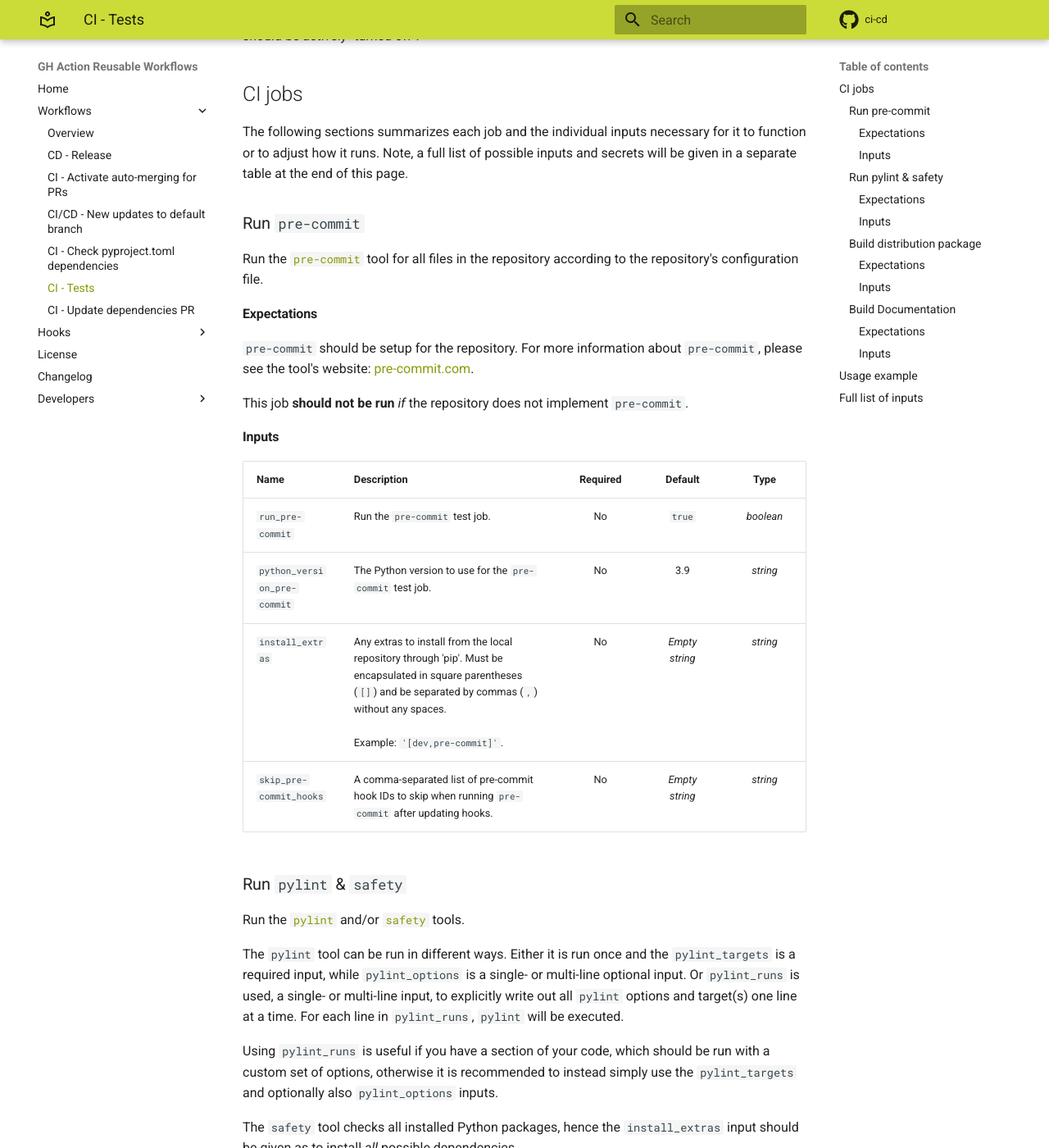
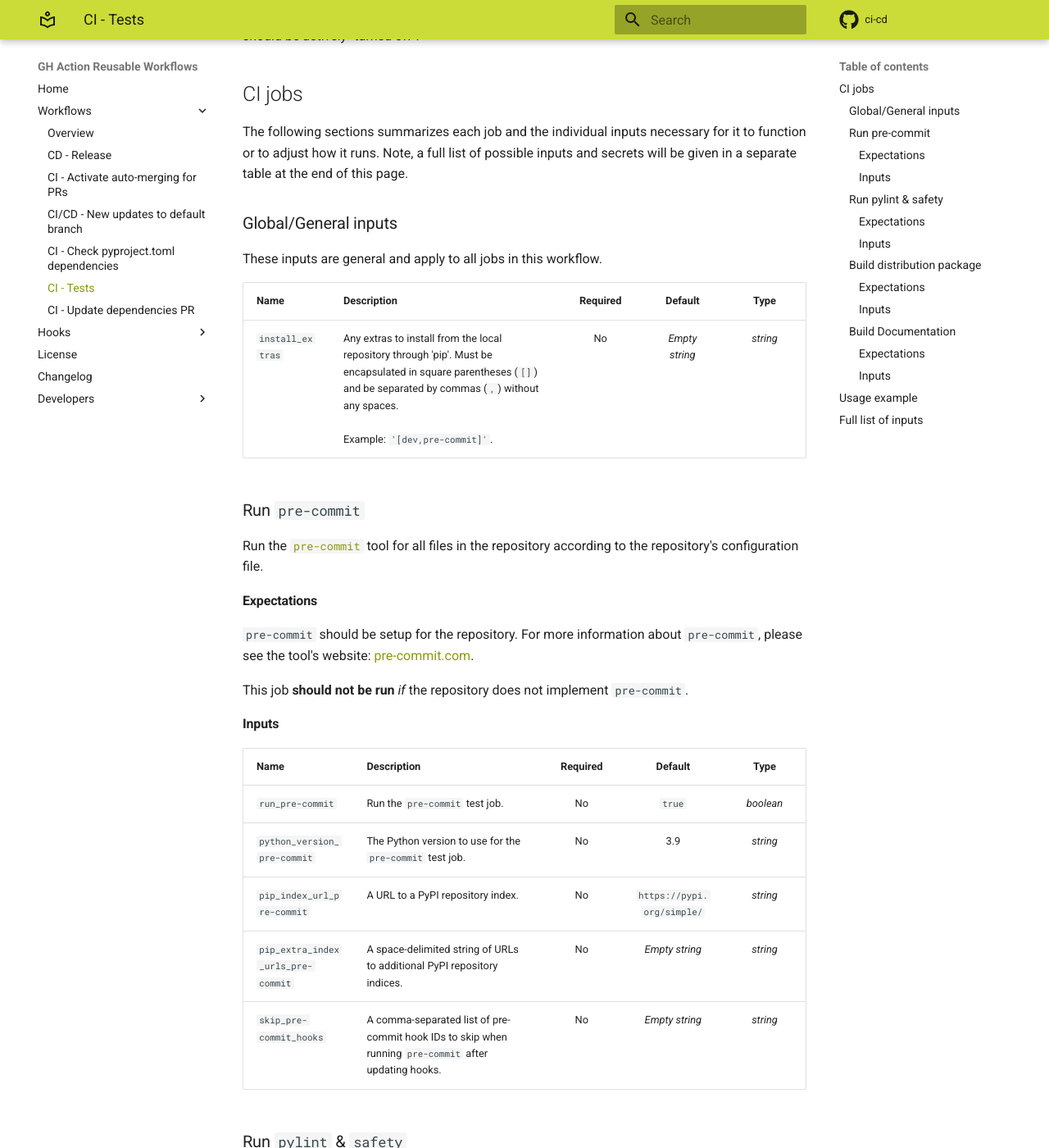
Before and after one commit to SemanticMatter/ci-cd, an MkDocs documentation site: the page built from docs/workflows/ci_tests.md, in a window 1280 px wide and 1400 px high, scrolled down 257 px. Shown: the whole window at 82% size. Built offline with MkDocs 1.6.1 and Material for MkDocs 9.7.7, drawn with Linux system fonts in a browser that asks for light colours; comment, search, counter and statistics services are not loaded; the version menu is left out; some of the changed text lies outside the part shown.

Commit message:
Support adding pip index URLs (#277)
Remove all uses of GITHUB_ENV and instead use GITHUB_OUTPUT.

Update documentation accordingly.

```diff
--- a/docs/workflows/ci_tests.md
+++ b/docs/workflows/ci_tests.md
@@ -12,6 +12,14 @@ By default, they will all run and should be actively "turned off".
 
 The following sections summarizes each job and the individual inputs necessary for it to function or to adjust how it runs.
 Note, a full list of possible inputs and secrets will be given in a separate table at the end of this page.
+
+### Global/General inputs
+
+These inputs are general and apply to all jobs in this workflow.
+
+| **Name** | **Description** | **Required** | **Default** | **Type** |
+|:--- |:--- |:---:|:---:|:---:|
+| `install_extras` | Any extras to install from the local repository through 'pip'. Must be encapsulated in square parentheses (`[]`) and be separated by commas (`,`) without any spaces.</br></br>Example: `'[dev,pre-commit]'`. | No | _Empty string_ | _string_ |
 
 ### Run `pre-commit`
 
@@ -30,7 +38,8 @@ This job **should not be run** _if_ the repository does not implement `pre-commi
 |:--- |:--- |:---:|:---:|:---:|
 | `run_pre-commit` | Run the `pre-commit` test job. | No | `true` | _boolean_ |
 | `python_version_pre-commit` | The Python version to use for the `pre-commit` test job. | No | 3.9 | _string_ |
-| `install_extras` | Any extras to install from the local repository through 'pip'. Must be encapsulated in square parentheses (`[]`) and be separated by commas (`,`) without any spaces.</br></br>Example: `'[dev,pre-commit]'`. | No | _Empty string_ | _string_ |
+| `pip_index_url_pre-commit` | A URL to a PyPI repository index. | No | `https://pypi.org/simple/` | _string_ |
+| `pip_extra_index_urls_pre-commit` | A space-delimited string of URLs to additional PyPI repository indices. | No | _Empty string_ | _string_ |
 | `skip_pre-commit_hooks` | A comma-separated list of pre-commit hook IDs to skip when running `pre-commit` after updating hooks. | No | _Empty string_ | _string_ |
 
 ### Run `pylint` & `safety`
@@ -58,7 +67,8 @@ There are no expectations or pre-requisites.
 | `run_pylint` | Run the `pylint` test job. | No | `true` | _boolean_ |
 | `run_safety` | Run the `safety` test job. | No | `true` | _boolean_ |
 | `python_version_pylint_safety` | The Python version to use for the `pylint` and `safety` test jobs. | No | 3.9 | _string_ |
-| `install_extras` | Any extras to install from the local repository through 'pip'. Must be encapsulated in square parentheses (`[]`) and be separated by commas (`,`) without any spaces.</br></br>Example: `'[dev,pre-commit]'`. | No | _Empty string_ | _string_ |
+| `pip_index_url_pylint_safety` | A URL to a PyPI repository index. | No | `https://pypi.org/simple/` | _string_ |
+| `pip_extra_index_urls_pylint_safety` | A space-delimited string of URLs to additional PyPI repository indices. | No | _Empty string_ | _string_ |
 | `pylint_targets` | Space-separated string of pylint file and folder targets.</br></br>**Note**: This is only valid if `pylint_runs` is not defined. | **Yes, if `pylint_runs` is not defined** | _Empty string_ | _string_ |
 | `pylint_options` | Single (space-separated) or multi-line string of pylint command line options.</br></br>**Note**: This is only valid if `pylint_runs` is not defined.</br></br>See also [Single vs multi-line input](index.md#single-vs-multi-line-input). | No | _Empty string_ | _string_ |
 | `pylint_runs` | Multi-line string with each line representing a separate pylint run/execution. This should include all desired options and targets.</br></br>**Important**: The inputs `pylint_options` and `pylint_targets` will be ignored if this is defined.</br></br>See also [Single vs multi-line input](index.md#single-vs-multi-line-input). | No | _Empty string_ | _string_ |
@@ -80,6 +90,8 @@ The repository should be a "buildable" Python package.
 |:--- |:--- |:---:|:---:|:---:|
 | `run_build_package` | Run the `build package` test job. | No | `true` | _boolean_ |
 | `python_version_package` | The Python version to use for the `build package` test job. | No | 3.9 | _string_ |
+| `pip_index_url_package` | A URL to a PyPI repository index. | No | `https://pypi.org/simple/` | _string_ |
+| `pip_extra_index_urls_package` | A space-delimited string of URLs to additional PyPI repository indices. | No | _Empty string_ | _string_ |
 | `build_libs` | A space-separated list of packages to install via PyPI (`pip install`). | No | _Empty string_ | _string_ |
 | `build_cmd` | The package build command, e.g., `'flit build'` or `'python -m build'` (default). | No | `python -m build` | _string_ |
 
@@ -115,6 +127,8 @@ General inputs for building the documentation:
 |:--- |:--- |:---:|:---:|:---:|
 | `run_build_docs` | Run the `build package` test job. | No | `true` | _boolean_ |
 | `python_version_docs` | The Python version to use for the `build documentation` test job. | No | 3.9 | _string_ |
+| `pip_index_url_docs` | A URL to a PyPI repository index. | No | `https://pypi.org/simple/` | _string_ |
+| `pip_extra_index_urls_docs` | A space-delimited string of URLs to additional PyPI repository indices. | No | _Empty string_ | _string_ |
 | `relative` | Whether or not to use the locally installed Python package(s), and install it as an editable. | No | `false` | _boolean_ |
 | `system_dependencies` | A single (space-separated) or multi-line string of Ubuntu APT packages to install prior to building the documentation.</br></br>See also [Single vs multi-line input](index.md#single-vs-multi-line-input). | No | _Empty string_ | _string_ |
 | `warnings_as_errors` | Build the documentation in 'strict' mode, treating warnings as errors.</br></br>**Important**: If this is set to `false`, beware that the documentation may _not_ be rendered or built as one may have intended.</br></br>Default: `true`. | No | `true` | _boolean_ |
@@ -217,18 +230,29 @@ See also [General information](index.md#general-information).
 |:--- |:--- |:---:|:---:|:---:|
 | `install_extras` | Any extras to install from the local repository through 'pip'. Must be encapsulated in square parentheses (`[]`) and be separated by commas (`,`) without any spaces.</br></br>Example: `'[dev,pre-commit]'`. | No | _Empty string_ | _string_ |
 | `run_pre-commit` | Run the `pre-commit` test job. | No | `true` | _boolean_ |
+| `python_version_pre-commit` | The Python version to use for the `pre-commit` test job. | No | 3.9 | _string_ |
+| `pip_index_url_pre-commit` | A URL to a PyPI repository index. | No | `https://pypi.org/simple/` | _string_ |
+| `pip_extra_index_urls_pre-commit` | A space-delimited string of URLs to additional PyPI repository indices. | No | _Empty string_ | _string_ |
 | `skip_pre-commit_hooks` | A comma-separated list of pre-commit hook IDs to skip when running `pre-commit` after updating hooks. | No | _Empty string_ | _string_ |
 | `run_pylint` | Run the `pylint` test job. | No | `true` | _boolean_ |
 | `run_safety` | Run the `safety` test job. | No | `true` | _boolean_ |
+| `python_version_pylint_safety` | The Python version to use for the `pylint` and `safety` test jobs. | No | 3.9 | _string_ |
+| `pip_index_url_pylint_safety` | A URL to a PyPI repository index. | No | `https://pypi.org/simple/` | _string_ |
+| `pip_extra_index_urls_pylint_safety` | A space-delimited string of URLs to additional PyPI repository indices. | No | _Empty string_ | _string_ |
 | `pylint_targets` | Space-separated string of pylint file and folder targets.</br></br>**Note**: This is only valid if `pylint_runs` is not defined. | **Yes, if `pylint_runs` is not defined** | _Empty string_ | _string_ |
 | `pylint_options` | Single (space-separated) or multi-line string of pylint command line options.</br></br>**Note**: This is only valid if `pylint_runs` is not defined. | No | _Empty string_ | _string_ |
 | `pylint_runs` | Single or multi-line string with each line representing a separate pylint run/execution. This should include all desired options and targets.</br></br>**Important**: The inputs `pylint_options` and `pylint_targets` will be ignored if this is defined. | No | _Empty string_ | _string_ |
 | `safety_options` | Single (space-separated) or multi-line string of safety command line options. | No | _Empty string_ | _string_ |
 | `run_build_package` | Run the `build package` test job. | No | `true` | _boolean_ |
+| `python_version_package` | The Python version to use for the `build package` test job. | No | 3.9 | _string_ |
+| `pip_index_url_package` | A URL to a PyPI repository index. | No | `https://pypi.org/simple/` | _string_ |
+| `pip_extra_index_urls_package` | A space-delimited string of URLs to additional PyPI repository indices. | No | _Empty string_ | _string_ |
 | `build_libs` | A space-separated list of packages to install via PyPI (`pip install`). | No | _Empty string_ | _string_ |
 | `build_cmd` | The package build command, e.g., `'flit build'` or `'python -m build'` (default). | No | `python -m build` | _string_ |
 | `run_build_docs` | Run the `build package` test job. | No | `true` | _boolean_ |
 | `python_version_docs` | The Python version to use for the `build documentation` test job. | No | 3.9 | _string_ |
+| `pip_index_url_docs` | A URL to a PyPI repository index. | No | `https://pypi.org/simple/` | _string_ |
+| `pip_extra_index_urls_docs` | A space-delimited string of URLs to additional PyPI repository indices. | No | _Empty string_ | _string_ |
 | `relative` | Whether or not to use the locally installed Python package(s), and install it as an editable. | No | `false` | _boolean_ |
 | `system_dependencies` | A single (space-separated) or multi-line string of Ubuntu APT packages to install prior to building the documentation. | No | _Empty string_ | _string_ |
 | `warnings_as_errors` | Build the documentation in 'strict' mode, treating warnings as errors.</br></br>**Important**: If this is set to `false`, beware that the documentation may _not_ be rendered or built as one may have intended.</br></br>Default: `true`. | No | `true` | _boolean_ |
```
Also changed, not shown: other parts of docs/workflows/ci_tests.md (+0 -1 lines), docs/workflows/cd_release.md (+2 -0 lines), docs/workflows/ci_cd_updated_default_branch.md (+2 -0 lines), docs/workflows/ci_check_pyproject_dependencies.md (+2 -0 lines), docs/workflows/ci_update_dependencies.md (+2 -0 lines), 5 other files.
